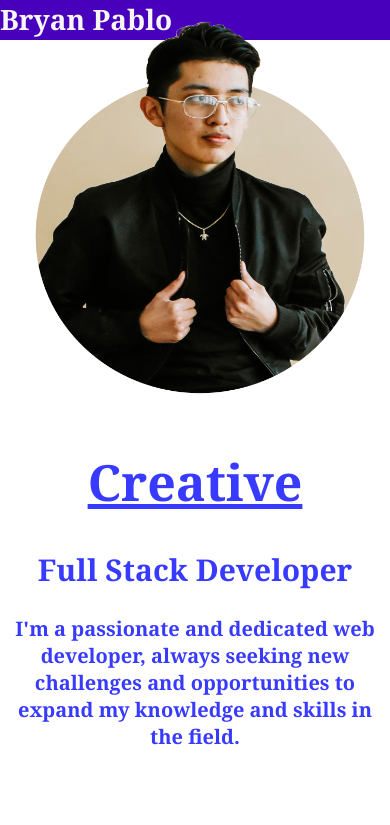
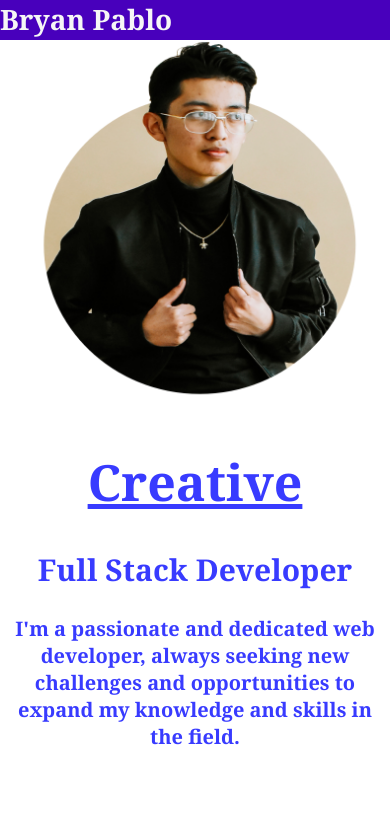
Before and after one commit to BPRarts/new-portfolio, a React (Create React App) app: page / in a window 390 px wide. Shown: the top 825 px of the page. Built offline with nearby package versions, Linux system fonts and the light colour scheme.

Commit message:
css update

```diff
--- a/src/App.css
+++ b/src/App.css
@@ -20,7 +20,6 @@
 
 .navbar-left {
   display: flex;
-  align-items: center;
   justify-content: flex-start;
 }
 
@@ -33,6 +32,8 @@
 @media (max-width: 768px) {
   .navbar {
     height: 40px;
+    width: 100%;
+
   }
 }
 
@@ -79,7 +80,7 @@
 
 @media (max-width: 768px) {
   .face {
-    width:390px ;
+    width:370px ;
     height: auto;
   }
 }
@@ -109,8 +110,7 @@
 @media (max-width: 768px) {
   .hero-container {
     display: inline;
-    position: relative;
-    bottom: 20px;
+
 
   }
 }
@@ -298,8 +298,10 @@
 
 @media (max-width: 768px) {
   .list {
-    text-align: center;
     display: grid;
+    margin: 0;
+    padding: 0;
+
 
 
 
@@ -429,6 +431,7 @@
   display: flex;
   justify-content: center;
 
+
 }
 
 .my-socials img {
@@ -439,6 +442,7 @@
   .email {
     width:70px;
     height: auto;
+
   }
 }
 
@@ -446,6 +450,7 @@
   .link {
     width:70px;
     height: auto;
+
   }
 }
 
@@ -462,3 +467,10 @@
     height: auto;
   }
 }
+
+@media (max-width: 768px) {
+  .my-socials img {
+    position: relative;
+    bottom: 25px;
+  }
+}
--- a/src/Components/Nav.js
+++ b/src/Components/Nav.js
@@ -3,11 +3,10 @@ import React from 'react';
 const Nav = () => {
   return (
     <nav className="navbar">
-      <div className="container-fluid">
+
         <div className="navbar-left">
           <a className="navbar-name">Bryan Pablo</a>
-        </div>
-        {/* Add additional navbar items here */}
+
       </div>
     </nav>
   );
```
